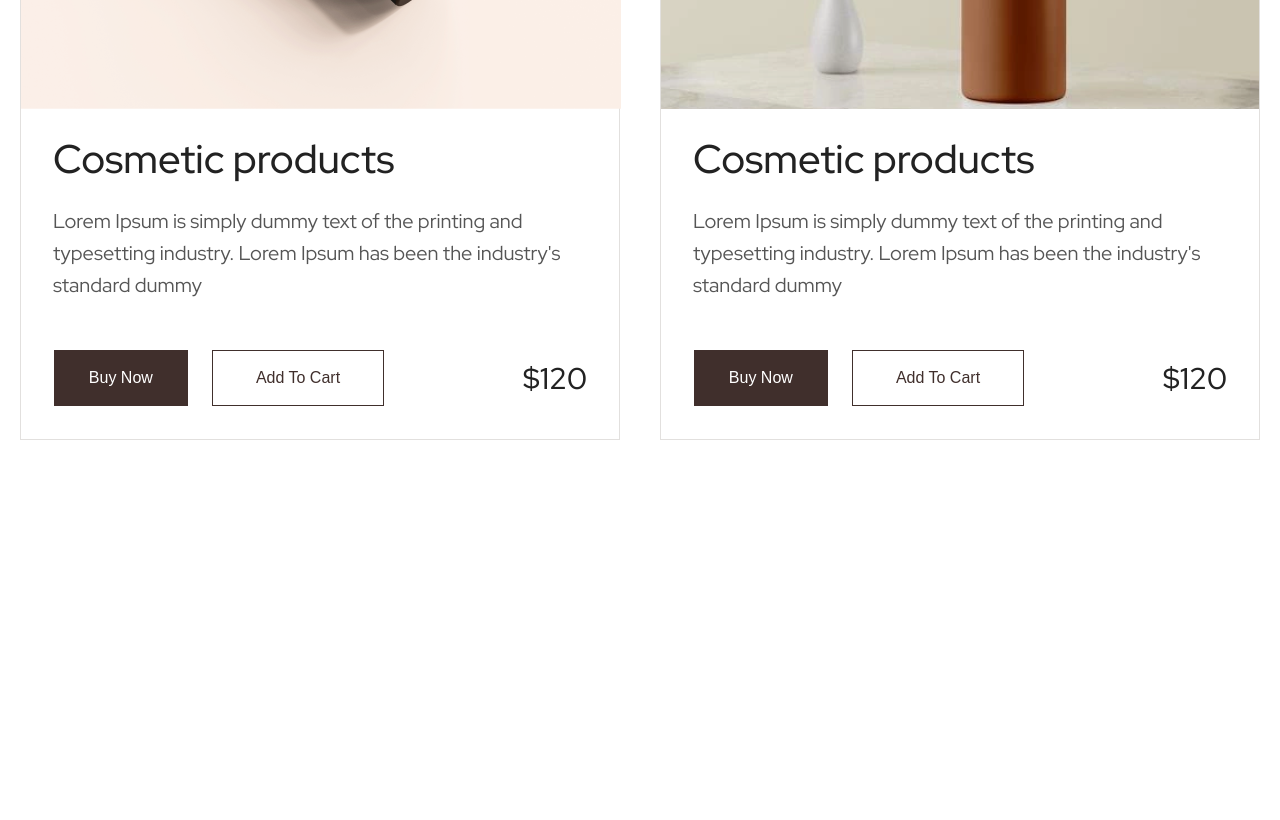
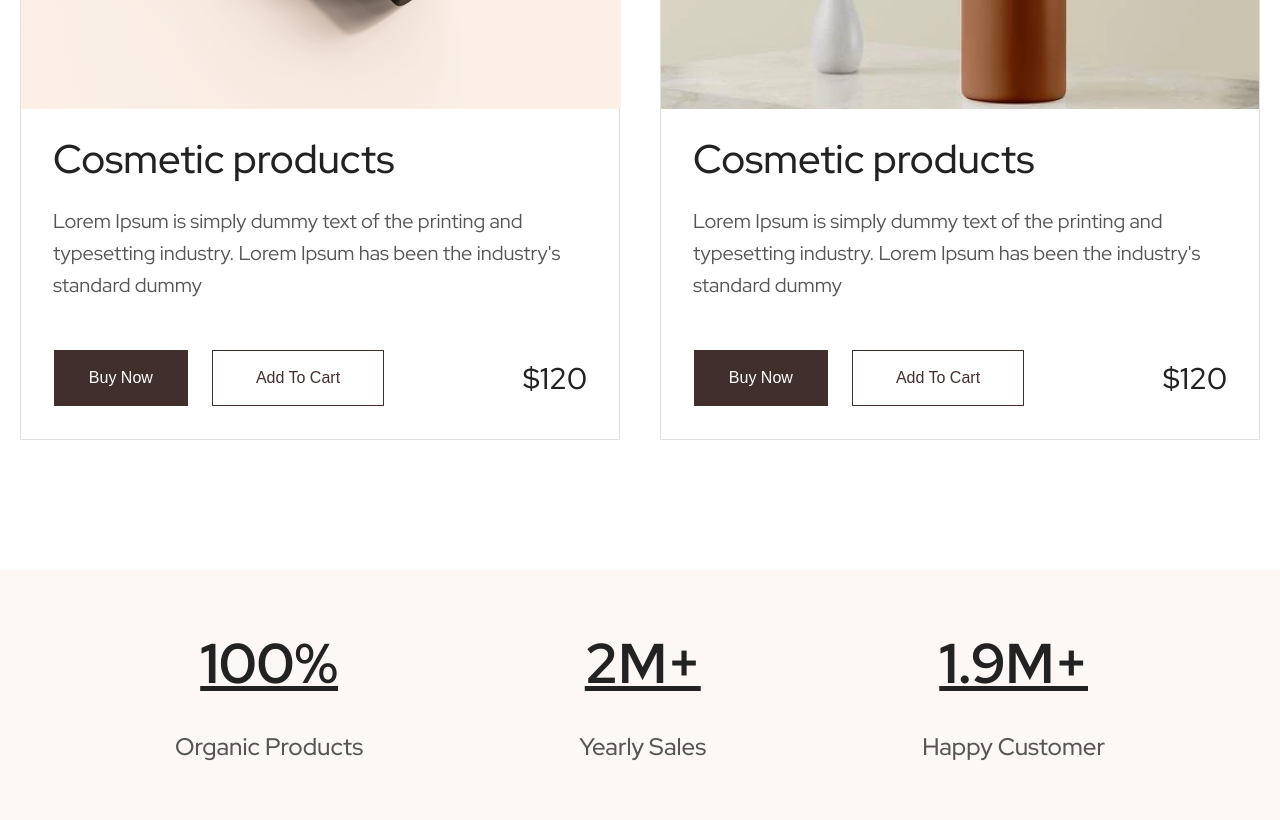
Before and after one commit to romaskirman/Project-Dudeshape, a plain HTML site: page index.html in a window 1280 px wide. Shown: the part 590-1410 px from the top of the page. Before the commit the page ends 1160 px from the top, so only its background shows below. Drawn offline with Linux system fonts and the light colour scheme.

Commit message:
added stat section

```diff
--- a/assets/styles/style.css
+++ b/assets/styles/style.css
@@ -121,6 +121,10 @@ body{
     margin-right: 12px;
 }
 
+.acolor{
+    color: #222222;
+}
+
 .popular-cards{
     width: 100%;
     display: flex;
@@ -199,10 +203,12 @@ body{
 }
 
 .a-popular-buy{
+    width: 100%;
     color: #FFFFFF;
 }
 
 .a-popular-add{
+    width: 100%;
     color: #402F2C;
 }
 
@@ -210,3 +216,50 @@ body{
     line-height: 32px;
     color: #222222;
 }
+
+
+
+/*------------------------------------------- STATS SECTION -----------------------------*/
+
+.stats{
+    max-width: 1440px;
+    width: 100%;
+    background: #FDF8F5;
+    display: flex;
+    flex-direction: column;
+    align-items: center;
+    justify-content: center;
+    padding: 0 175px;
+}
+
+.stat-container{
+    max-width: 1090px;
+    width: 100%;
+
+    display: flex;
+    flex-direction: row;
+    align-items: center;
+    justify-content: space-between;
+    margin: 58px 0;
+}
+
+.stat-card{
+    display: flex;
+    flex-direction: column;
+    align-items: center;
+}
+
+.stat-bigtitle{
+    line-height: 70px;
+    color: #222222;
+    text-decoration-line: underline;
+    font-weight: 700;
+}
+
+.stat-paragraph{
+    line-height: 30px;
+    color: #555555;
+    margin-top: 34px;
+    font-weight: 500;
+    font-size: 24px;
+}
--- a/index.html
+++ b/index.html
@@ -26,12 +26,14 @@
                     </div>
                     <div class="popular-discover">
                         <div class="discover-text">
-                            <h6>Discover Our Products</h6>
+                            <a href="#" class="acolor"><h6>Discover Our Products</h6></a>
                         </div>
                         <div class="discover-icon">
-                            <svg width="24" height="24" viewBox="0 0 24 24" fill="none" xmlns="http://www.w3.org/2000/svg">
-                                <path d="M16.172 11L10.808 5.63605L12.222 4.22205L20 12L12.222 19.778L10.808 18.364L16.172 13H4V11H16.172Z" fill="black"/>
-                            </svg>
+                            <a href="#" class="acolor">
+                                <svg width="24" height="24" viewBox="0 0 24 24" fill="none" xmlns="http://www.w3.org/2000/svg">
+                                    <path d="M16.172 11L10.808 5.63605L12.222 4.22205L20 12L12.222 19.778L10.808 18.364L16.172 13H4V11H16.172Z" fill="black"/>
+                                </svg>
+                            </a>
                         </div>
                     </div>
                 </div>
@@ -69,7 +71,22 @@
         </div>
     </section>
 
-
+    <section class="stats">
+        <div class="stat-container">
+            <div class="stat-card">
+                <h2 class="stat-bigtitle">100%</h2>
+                <p class="stat-paragraph">Organic Products</p>
+            </div>
+            <div class="stat-card">
+                <h2 class="stat-bigtitle">2M+</h2>
+                <p class="stat-paragraph">Yearly Sales</p>
+            </div>
+            <div class="stat-card">
+                <h2 class="stat-bigtitle">1.9M+</h2>
+                <p class="stat-paragraph">Happy Customer</p>
+            </div>
+        </div>
+    </section>
 
 </body>
 
```
